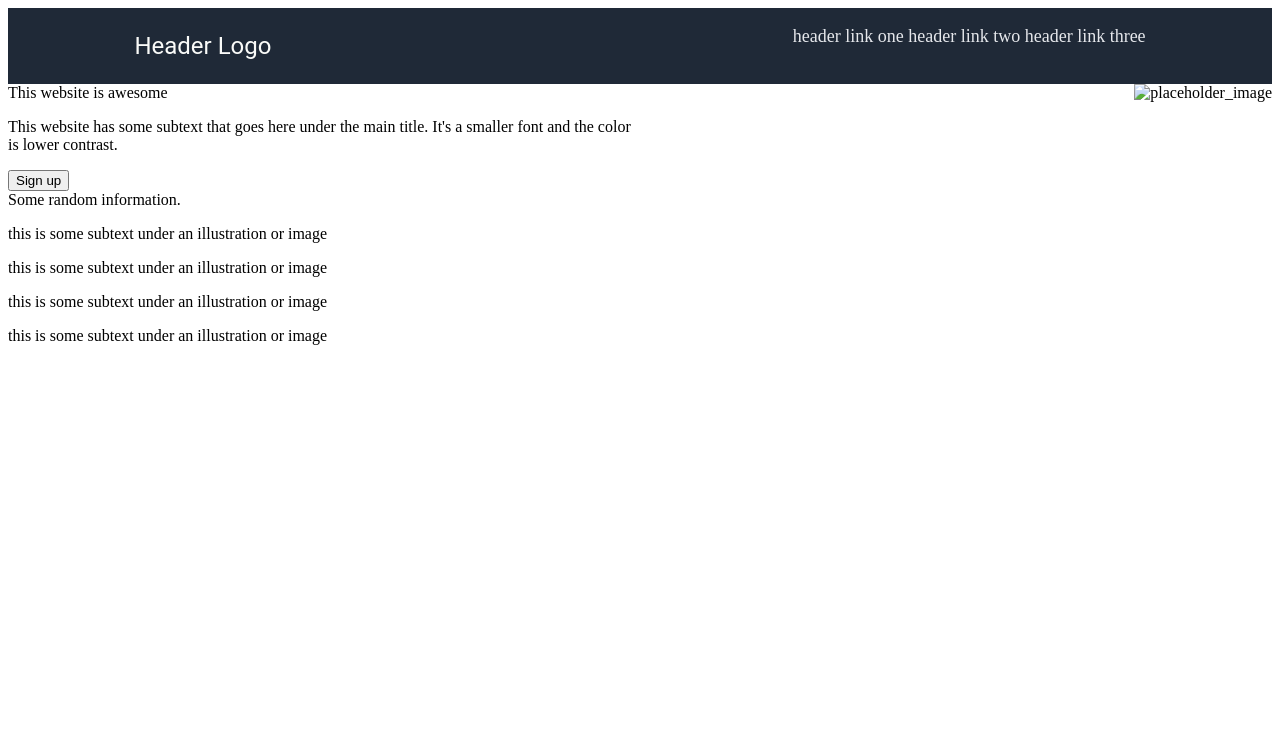
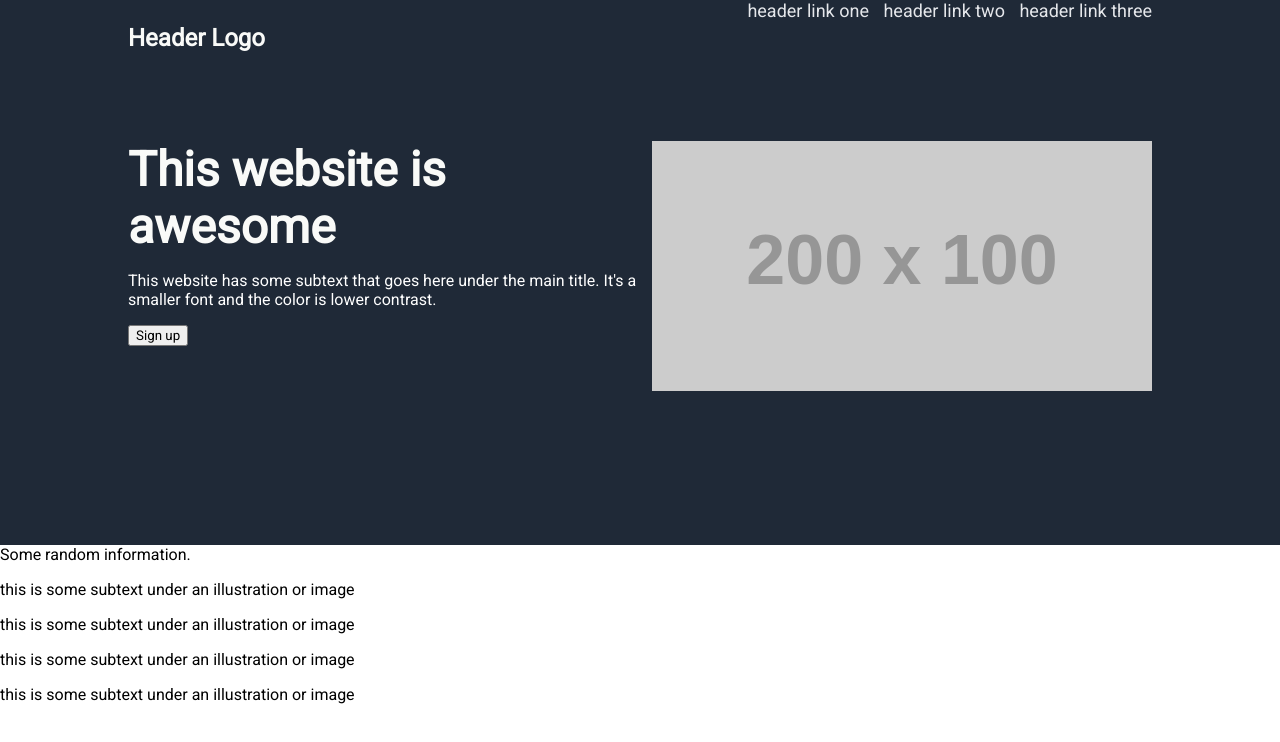
Before and after one commit to RizLokhandwala/landing-page, a plain HTML site: page index.html in a window 1280 px wide. Drawn offline with Linux system fonts and the light colour scheme; placeholder pictures from the web are drawn by us.

Commit message:
First layer style update

```diff
--- a/index.html
+++ b/index.html
@@ -4,19 +4,20 @@
         <meta charset="UTF-8">
         <title>Landing Page</title>
         <link rel="stylesheet" href="./style.css">
+        <link rel="preconnect" href="https://fonts.googleapis.com">
+        <link rel="preconnect" href="https://fonts.gstatic.com" crossorigin>
+        <link href="https://fonts.googleapis.com/css2?family=Roboto&display=swap" rel="stylesheet">
     </head>
-    <body>
+    <body style="margin: 0;">
         <div class="first_layer">
             <div class="header container">
                 <div class="logo left_box">
                     <p>Header Logo</p>
                 </div>
                 <div class="header_links right_box">
-                    <ul>
-                        <a>header link one</a>
-                        <a>header link two</a>
-                        <a>header link three</a>
-                    </ul>
+                    <a>header link one</a>
+                    <a>header link two</a>
+                    <a>header link three</a>
                 </div>
             </div>
             <div class="top container">
@@ -26,7 +27,7 @@
                     <button class="sign_up">Sign up</button>
                 </div>
                 <div class="top_image right_box">
-                    <img src="" alt="placeholder_image"/>
+                    <img src="https://via.placeholder.com/200x100" alt="placeholder_image"/>
                 </div>
             </div>
         </div>
--- a/style.css
+++ b/style.css
@@ -1,9 +1,17 @@
+* {
+    font-family: 'Roboto', 'Times New Roman', Times, serif;
+}
 .container {
     display: flex;
 }
 .header.container {
+    margin-left: 10%;
+    margin-right: 10%;
+}
+.first_layer {
     background-color: #1F2937;
     color: white;
+    margin: 0;
 }
 
 .left_box {
@@ -17,13 +25,34 @@
 }
 
 .logo.left_box {
-    margin-left: 10%;
     font-size: 24px;
     color: #F9FAF8;
-    font-family: 'roboto', 'Times New Roman', Times, serif;
+    font-weight: bolder;
 }
 .header_links.right_box {
-    margin-right: 10%;
     font-size: 18px;
     color: #E5E7EB;
+    padding: 0;
 }
+
+.header_links.right_box a {
+    margin: 0;
+    padding-left: 10px
+}
+.top.container {
+    margin-right: 10%;
+    margin-left: 10%;
+    margin-top: 65px;
+}
+
+.main_text {
+    font-size: 48px;
+    font-weight: bolder;
+    color: #F9FAF8;
+}
+
+.top.container img {
+    width: 500px;
+    height: auto;
+    margin-bottom: 150px;
+}
```
